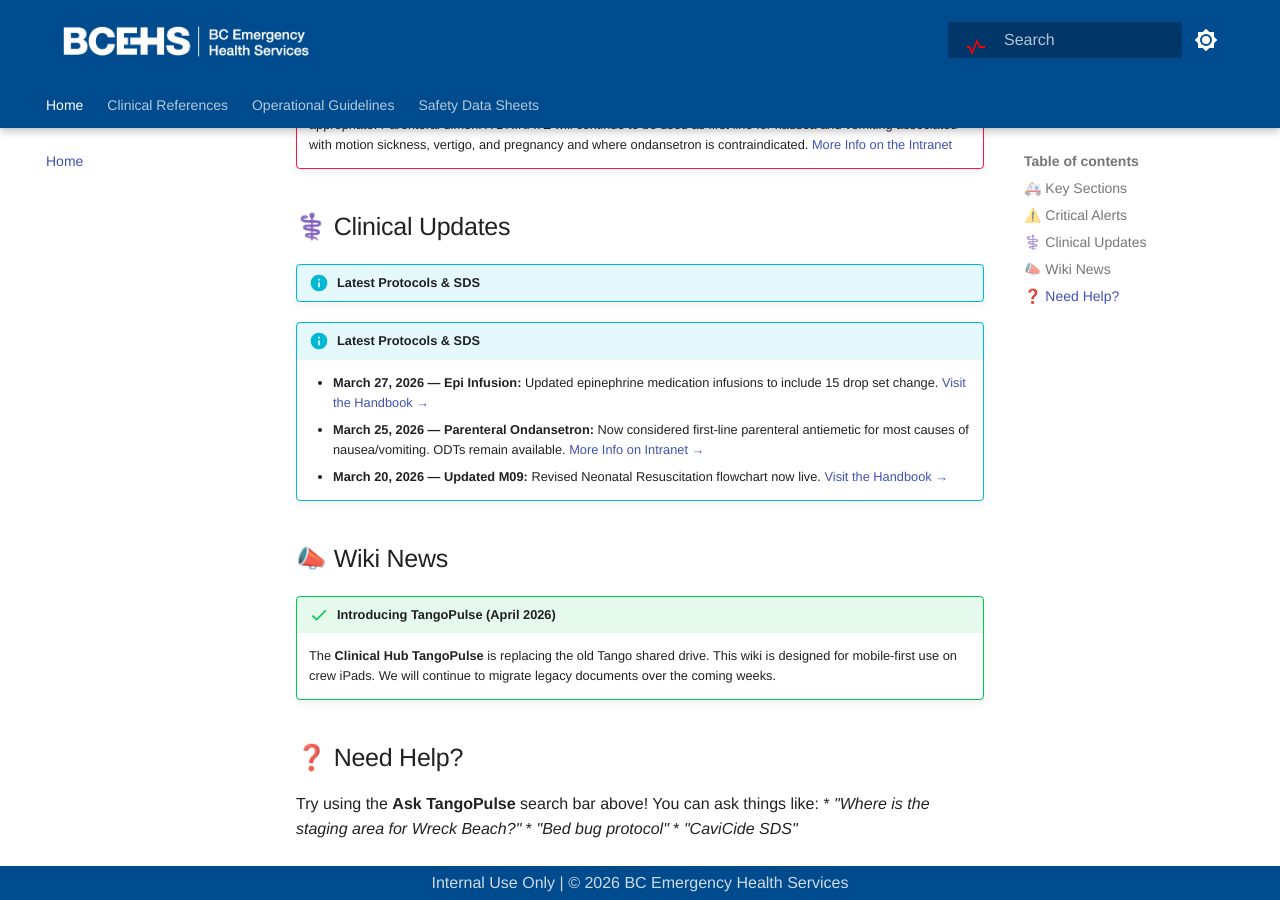
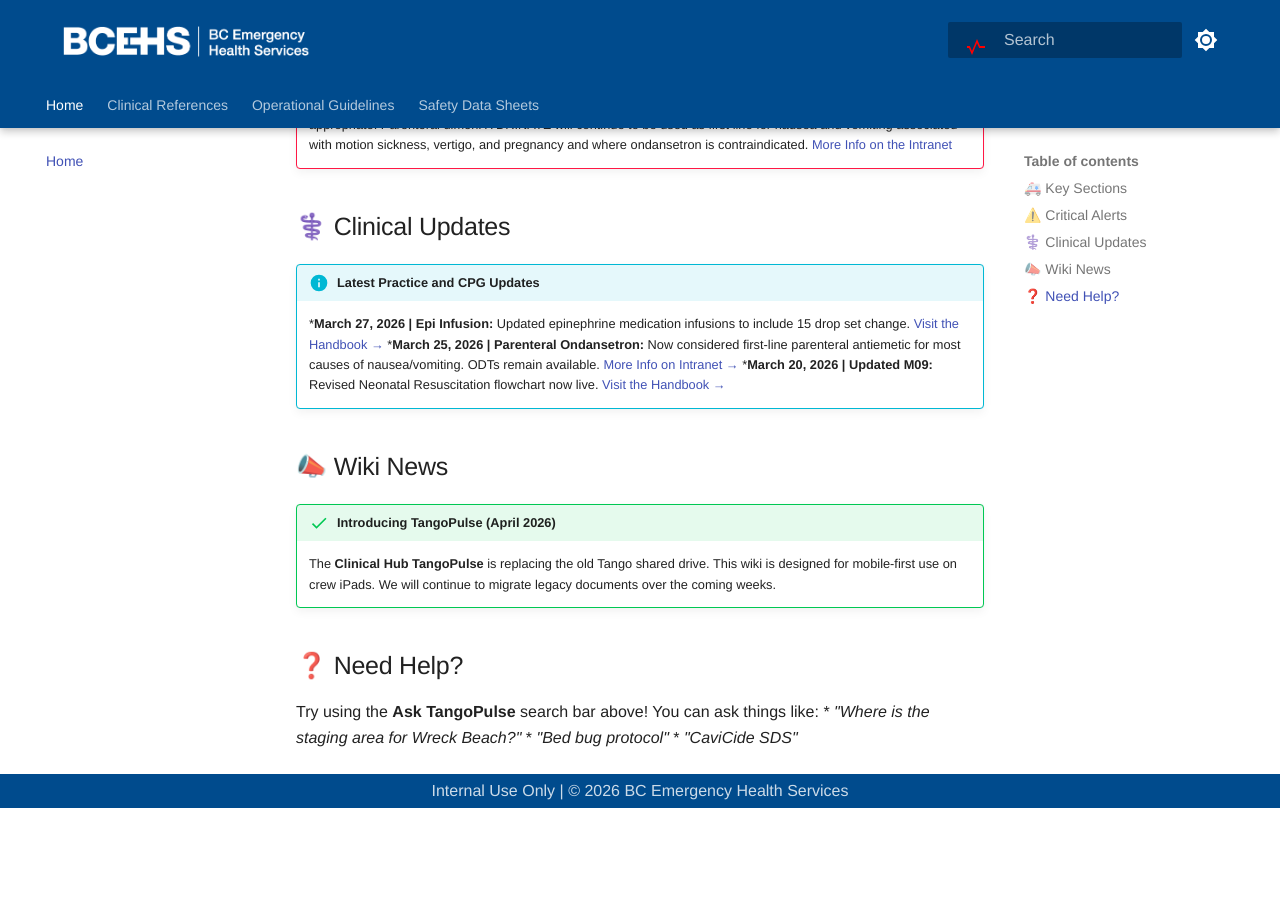
Before and after one commit to bcehsclinicalhub/TangoBot, an MkDocs documentation site: the page built from docs/index.md, in a window 1280 px wide and 900 px high, scrolled down 901 px. Built offline with MkDocs 1.6.1 and Material for MkDocs 9.7.7, drawn with Linux system fonts in a browser that asks for light colours; after the commit the page ends 1709 px from its top, so only the background shows below that.

Commit message:
Content: Removed whitespace between bullet and bold tags

```diff
--- a/docs/index.md
+++ b/docs/index.md
@@ -20,11 +20,11 @@
     **February 20, 2026**: Ondansetron will now be considered first line parenteral antiemetic for most causes of nausea and vomiting. Orally dissolving tablets of ondansetron will continue to be available and should still be used where appropriate. Parenteral dimenHYDRINATE will continue to be used as first line for nausea and vomiting associated with motion sickness, vertigo, and pregnancy and where ondansetron is contraindicated. [More Info on the Intranet](https://intranet.bcehs.ca/mlink/post/MzMxNw){:target="_blank"}
 
 ## ⚕️ Clinical Updates
-!!! info "Latest Protocols & SDS"
-!!! info "Latest Protocols & SDS"
-    * **March 27, 2026 — Epi Infusion:** Updated epinephrine medication infusions to include 15 drop set change. [Visit the Handbook →](https://handbook.bcehs.ca){:target="_blank"}
-    * **March 25, 2026 — Parenteral Ondansetron:** Now considered first-line parenteral antiemetic for most causes of nausea/vomiting. ODTs remain available. [More Info on Intranet →](https://intranet.bcehs.ca){:target="_blank"}
-    * **March 20, 2026 — Updated M09:** Revised Neonatal Resuscitation flowchart now live. [Visit the Handbook →](https://handbook.bcehs.ca/clinical-practice-guidelines/m-pediatric-and-neonatal-emergencies/m09-neonatal-resuscitation/){:target="_blank"}
+!!! info "Latest Practice and CPG Updates"
+
+    ***March 27, 2026 | Epi Infusion:** Updated epinephrine medication infusions to include 15 drop set change. [Visit the Handbook →](https://handbook.bcehs.ca){:target="_blank"}
+    ***March 25, 2026 | Parenteral Ondansetron:** Now considered first-line parenteral antiemetic for most causes of nausea/vomiting. ODTs remain available. [More Info on Intranet →](https://intranet.bcehs.ca){:target="_blank"}
+    ***March 20, 2026 | Updated M09:** Revised Neonatal Resuscitation flowchart now live. [Visit the Handbook →](https://handbook.bcehs.ca/clinical-practice-guidelines/m-pediatric-and-neonatal-emergencies/m09-neonatal-resuscitation/){:target="_blank"}
 
 ## 📣 Wiki News
 !!! success "Introducing TangoPulse (April 2026)"
```
